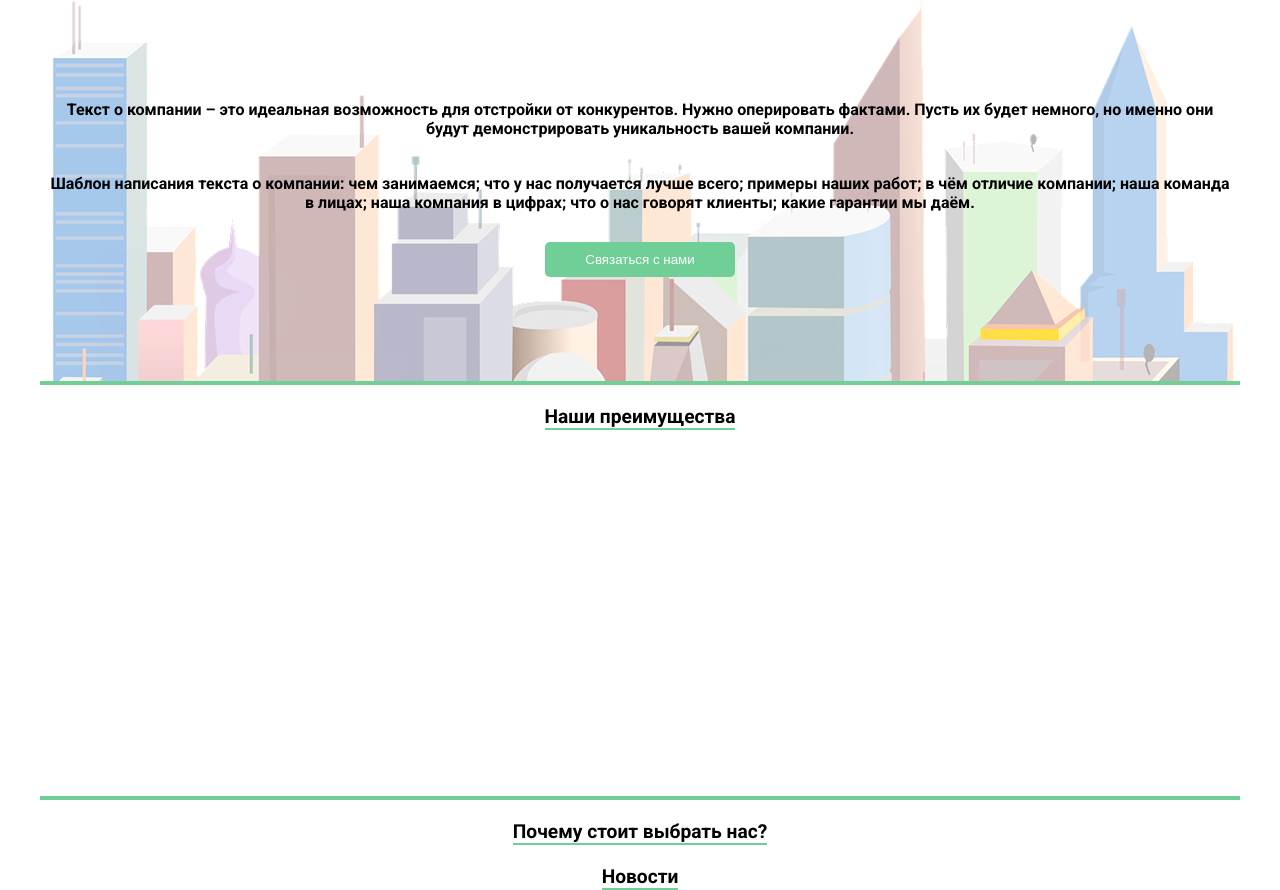
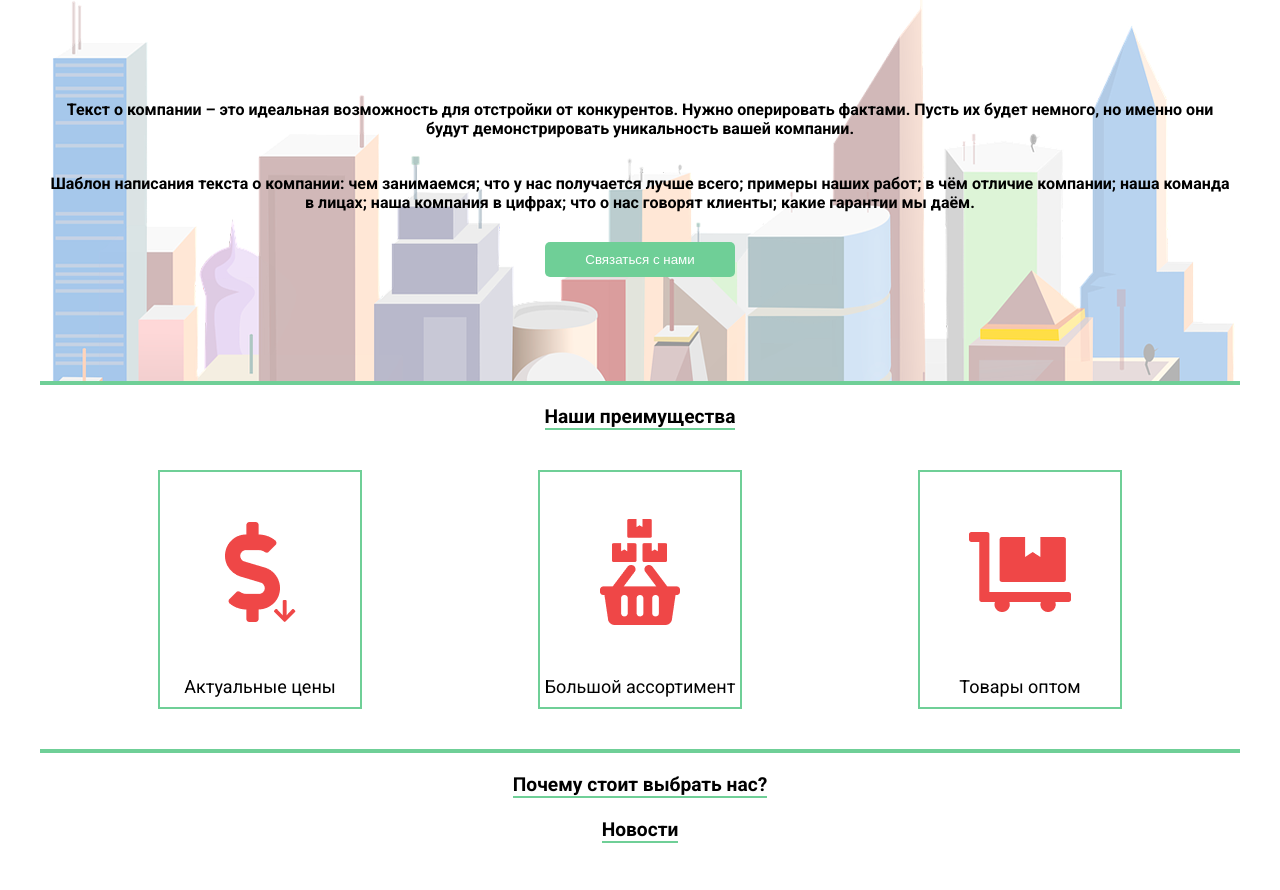
Before and after one commit to Kuna0110/bnn.kz, a plain HTML site: page index.html in a window 1280 px wide. Shown: the part 1374-2264 px from the top of the page. After the commit the page ends 2217 px from the top, so only its background shows below. Drawn offline with nearby package versions, Linux system fonts and the light colour scheme.

Commit message:
02.12.2021

```diff
--- a/css/style.css
+++ b/css/style.css
@@ -285,8 +285,24 @@ body {
 .box-our-advantages {
     width: 1200px;
     max-width: 100%;
-    height: 370px;
+    padding: 40px;
     border-bottom: 4px solid #6FCF97;
 
-
+    display: flex;
+    justify-content: space-around;
+    align-items: center;
+    gap: 20px;
 }
+.card-advantages-item {
+    border: 2px solid #6FCF97;
+    text-align: center;
+    font-size: 18px;
+}
+.card-advantages-item p {
+    margin-bottom: 10px;
+}
+@media (max-width: 1024px) {
+    .box-our-advantages {
+        flex-direction: column;
+    }
+}
--- a/index.html
+++ b/index.html
@@ -187,13 +187,16 @@
     <div class="container">
         <div class="box-our-advantages">
             <div class="card-advantages-item">
-                <img src="" alt="">
+                <img src="/assets/advantages/prices.png" alt="Актуальные цены">
+                <p>Актуальные цены</p>
             </div>
             <div class="card-advantages-item">
-
+                <img src="/assets/advantages/assortment.png" alt="Большой ассортимент">
+                <p>Большой ассортимент</p>
             </div>
             <div class="card-advantages-item">
-
+                <img src="/assets/advantages/goods.png" alt="Товары оптом">
+                <p>Товары оптом</p>
             </div>
         </div>
     </div>
```
Also changed, not shown: assets/advantages/assortment.png (added), assets/advantages/goods.png (added), assets/advantages/prices.png (added).
